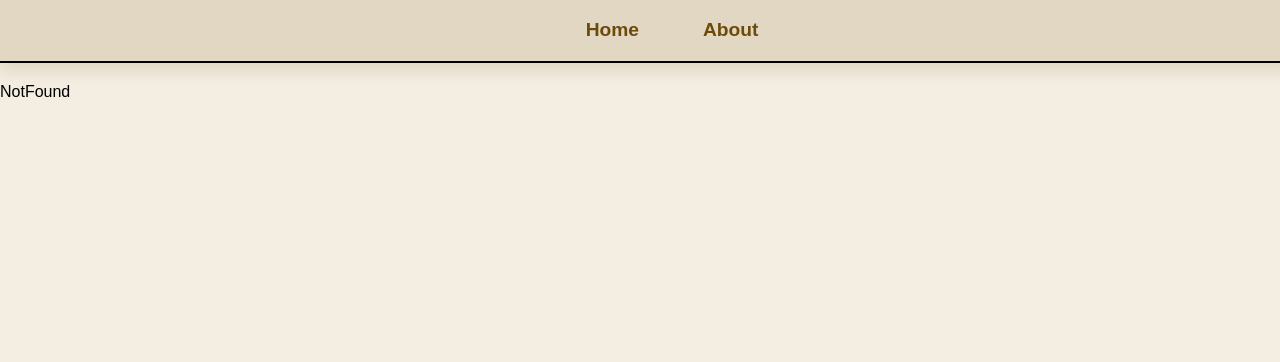
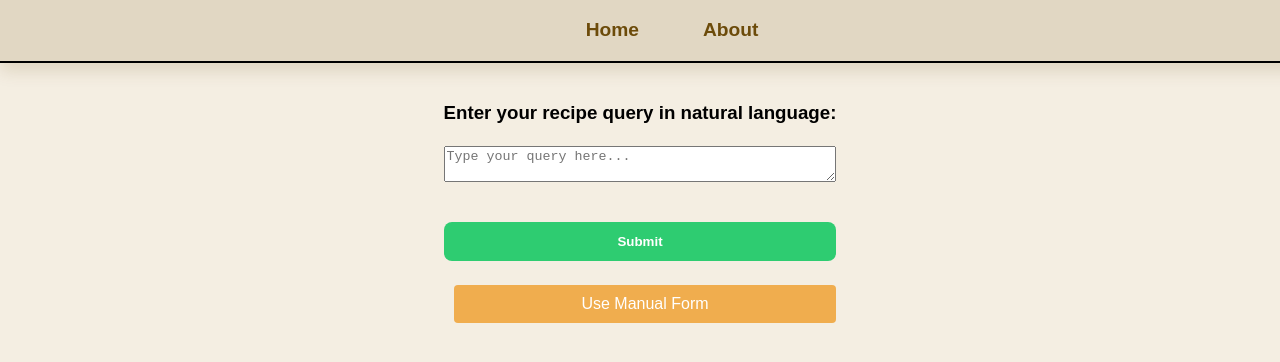
Before and after one commit to SP-Sauce/RoyalHackathon_W_Team, a React (Create React App) app in the folder frontend/ui/: page /ai-chat in a window 1280 px wide. Shown: the top 362 px of the page. Built offline with nearby package versions, Linux system fonts and the light colour scheme.

Commit message:
llm for natural language processing WORKING

```diff
--- a/frontend/ui/src/App.js
+++ b/frontend/ui/src/App.js
@@ -6,6 +6,7 @@ import Nav from "./template/Nav";
 import DietaryRequirements from "./pages/DietaryRequirements";
 import ShoppingList from "./pages/ShoppingListComponent/ShoppingList";
 import MealPlan from "./pages/MealPlan";
+import ChatPage from "./pages/ChatPage";
 
 function App() {
   return (
@@ -16,6 +17,7 @@ function App() {
           <Route path="about" element={<About />} />
           <Route path="/shopping-list" element={<ShoppingList />} />
           <Route path="dietary" element={<DietaryRequirements />} />
+          <Route path="ai-chat" element={<ChatPage />} /> {/* New route */}
           <Route path="mealplan" element={<MealPlan />} />
           <Route path="*" element={<NotFound />} />
         </Route>
--- /dev/null
+++ b/frontend/ui/src/pages/ChatPage.js
@@ -0,0 +1,124 @@
+// ChatPage.js
+import React, { useState } from 'react';
+import { useNavigate } from 'react-router-dom';
+import axios from 'axios';
+import './index.css';
+
+const ChatPage = () => {
+  const navigate = useNavigate();
+  const [userPrompt, setUserPrompt] = useState('');
+  const [budget, setBudget] = useState(500); // Optional: allow user to adjust the budget if needed.
+  const [isLoading, setIsLoading] = useState(false);
+  const [error, setError] = useState(null);
+  const [rawResponse, setRawResponse] = useState(null); // For displaying the full microservice output
+  const [parsedResponse, setParsedResponse] = useState(null); // For storing the parsed JSON from the AI model
+
+  // Handler for submitting the user's query
+  const handleSubmit = async () => {
+    if (!userPrompt) {
+      setError('Please enter a query.');
+      return;
+    }
+
+    setIsLoading(true);
+    setError(null);
+    setRawResponse(null);
+    setParsedResponse(null);
+
+    try {
+      // 1. Send the user's prompt to the AI conversion endpoint.
+      // This endpoint uses your trained Ollama model (via your Python microservice)
+      // to convert the prompt into a JSON string stored in the "response" field.
+      const aiResponse = await axios.post(
+        'http://localhost:5003/api/ai_chat',
+        { prompt: userPrompt },
+        { headers: { 'Content-Type': 'application/json' } }
+      );
+
+      // Save the raw microservice output so you can inspect it.
+      setRawResponse(aiResponse.data);
+
+      // 2. Extract and parse the "response" field from the microservice output.
+      // We expect the "response" field to be a JSON string.
+      const parsedOutput = JSON.parse(aiResponse.data.response);
+      setParsedResponse(parsedOutput);
+
+      // The parsedOutput is expected to be an object like:
+      // { "cuisines": "south-asian", "dietary_requirements": ["nut-free"] }
+      // Transform it into the format required by the filtering endpoint.
+      const cuisines = parsedOutput.cuisines && parsedOutput.cuisines.toLowerCase() !== 'null'
+        ? [parsedOutput.cuisines.toLowerCase()]
+        : [];
+      const dietaryRequirements = parsedOutput.dietary_requirements || [];
+
+      console.log("Parsed AI-derived filter:", { cuisines, dietaryRequirements });
+
+      // 3. Send the transformed filter data to your backend filtering endpoint.
+      const filterResponse = await axios.post(
+        'http://localhost:3001/api/recipes/filter',
+        { cuisines, dietaryRequirements },
+        { headers: { 'Content-Type': 'application/json' } }
+      );
+
+      if (filterResponse.data.success) {
+        // Instead of automatically redirecting, display the results first.
+        navigate('/mealplan', {
+          state: {
+            recipes: filterResponse.data.recipes,
+            budget: budget,
+          },
+        });
+      } else {
+        setError('No matching recipes found.');
+      }
+    } catch (err) {
+      console.error("Error processing AI query:", err.response || err);
+      setError('Failed to process your query. Please try again.');
+    } finally {
+      setIsLoading(false);
+    }
+  };
+
+  // Handler for switching to the manual process.
+  const handleManualRedirect = () => {
+    navigate('/dietary');
+  };
+
+  return (
+    <div className="bg center-container">
+      <div className="chat-form">
+        <h3>Enter your recipe query in natural language:</h3>
+        {error && <div className="error-message">{error}</div>}
+        {isLoading && <div className="loading-spinner">Loading...</div>}
+        <textarea
+          value={userPrompt}
+          onChange={(e) => setUserPrompt(e.target.value)}
+          placeholder="Type your query here..."
+          className="chat-textarea"
+        />
+        <div className="navigation-buttons">
+          <button onClick={handleSubmit} className="submit-button" disabled={isLoading}>
+            Submit
+          </button>
+          <button onClick={handleManualRedirect} className="manual-button" disabled={isLoading}>
+            Use Manual Form
+          </button>
+        </div>
+        {rawResponse && (
+          <div className="chat-response">
+            <h4>Raw Microservice Response:</h4>
+            <pre>{JSON.stringify(rawResponse, null, 2)}</pre>
+          </div>
+        )}
+        {parsedResponse && (
+          <div className="parsed-response">
+            <h4>Parsed AI Filter:</h4>
+            <pre>{JSON.stringify(parsedResponse, null, 2)}</pre>
+          </div>
+        )}
+      </div>
+    </div>
+  );
+};
+
+export default ChatPage;
--- a/frontend/ui/src/pages/Home.js
+++ b/frontend/ui/src/pages/Home.js
@@ -8,7 +8,7 @@ const Home = () => {
       <div className='bg center-container'>
         <img src='/logo.png' alt='/public/logo.png' width='700rem' />
         <div className='input-container'>
-          <button type='text'  className='rounded-input'><Link to='dietary'>Kickstart your meal plan now</Link></button>
+          <button type='text'  className='rounded-input'><Link to='ai-chat'>Kickstart your meal plan now</Link></button>
         </div>
       </div>
 
--- a/frontend/ui/src/pages/index.css
+++ b/frontend/ui/src/pages/index.css
@@ -720,3 +720,19 @@
   transition: all var(--transition-speed) ease;
   box-shadow: var(--shadow-light);
 }
+
+.manual-button {
+  margin-left: 10px;
+  padding: 10px 20px;
+  background-color: #f0ad4e; /* A friendly orange color */
+  color: #fff;
+  border: none;
+  border-radius: 4px;
+  cursor: pointer;
+  font-size: 1rem;
+  transition: background-color 0.3s ease;
+}
+
+.manual-button:hover {
+  background-color: #ec971f;
+}
```
Also changed, not shown: 2 other files (tests, documents, lock files or other folders).
